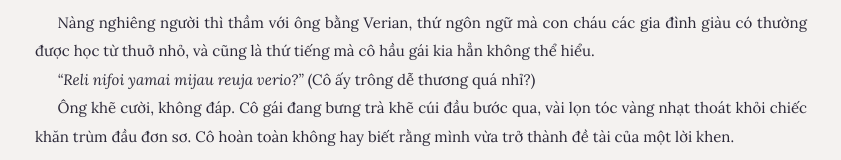
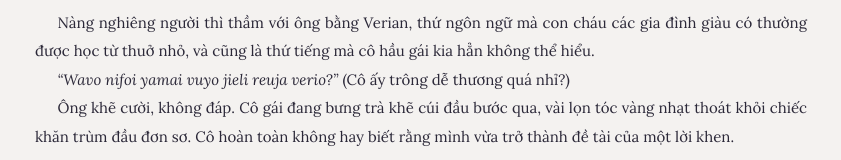
Before and after one commit to nguyendangkin/nalu-dictionary, a React (Vite) app: page / in a window 1280 px wide. Shown: the part 128-288 px from the top of the page, without its empty margins (219-1060 px from the left). Built offline with nearby package versions, Linux system fonts and the light colour scheme.

Commit message:
sửa câu nalu: Wavo nifoi yamai vuyo jieli reuja verio?

```diff
--- a/src/App.tsx
+++ b/src/App.tsx
@@ -185,7 +185,7 @@ function App() {
           Nàng nghiêng người thì thầm với ông bằng Verian, thứ ngôn ngữ mà con cháu các gia đình giàu có thường được học từ thuở nhỏ, và cũng là thứ tiếng mà cô hầu gái kia hẳn không thể hiểu.
         </p>
         <p className="pull-quote-nalu">
-          <q>Reli nifoi yamai mijau reuja verio?</q> <span className="pull-quote-vi">(Cô ấy trông dễ thương quá nhỉ?)</span>
+          <q>Wavo nifoi yamai vuyo jieli reuja verio?</q> <span className="pull-quote-vi">(Cô ấy trông dễ thương quá nhỉ?)</span>
         </p>
         <p>
           Ông khẽ cười, không đáp. Cô gái đang bưng trà khẽ cúi đầu bước qua, vài lọn tóc vàng nhạt thoát khỏi chiếc khăn trùm đầu đơn sơ. Cô hoàn toàn không hay biết rằng mình vừa trở thành đề tài của một lời khen.
```
